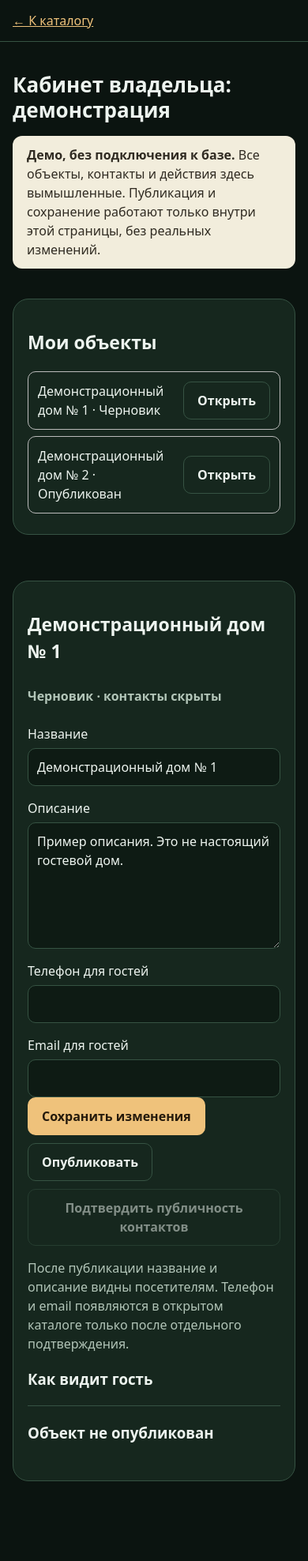
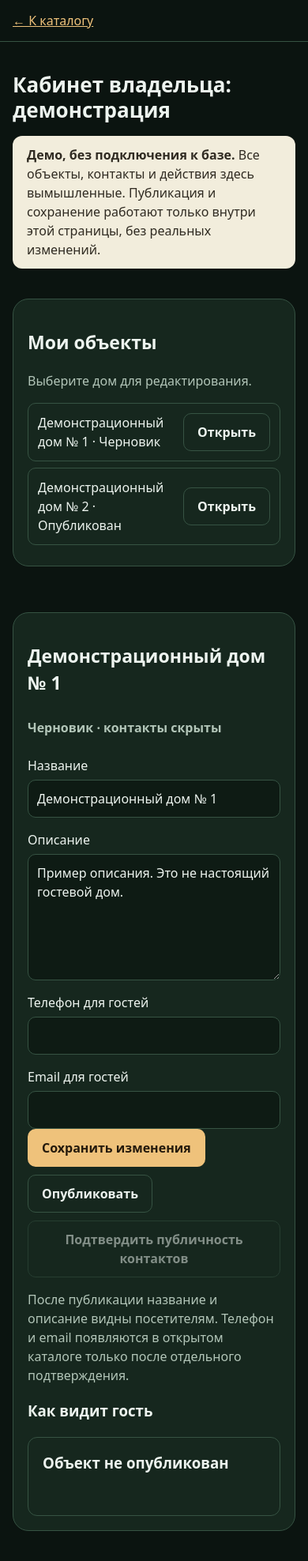
Before and after one commit to Yumis84/guest-house-map, a website: page owner-demo.html in a window 390 px wide. Shown: the top 1976 px of the page at 79% size. Before the commit the page ends 1943 px from the top, so only its background shows below. Drawn offline with Linux system fonts and the light colour scheme.

Commit message:
Polish owner visual demo guest preview and responsive layout

```diff
--- a/owner-demo.html
+++ b/owner-demo.html
@@ -5,9 +5,9 @@
 <style>
 .demo-banner{background:#f2eddc;color:#302b22;padding:12px 18px;border-radius:12px;margin-bottom:18px}
 .demo-layout{display:grid;grid-template-columns:minmax(230px,1fr) minmax(290px,2fr);gap:18px}
-.demo-property{display:flex;align-items:center;justify-content:space-between;gap:12px;border:1px solid #bbb;border-radius:10px;padding:12px;margin:8px 0}
+.demo-property{display:flex;align-items:center;justify-content:space-between;gap:12px;border:1px solid var(--line);border-radius:10px;padding:12px;margin:8px 0}
 .demo-property button{white-space:nowrap}
-.demo-status{padding:8px 0;font-weight:600}
+.demo-status{padding:8px 0;font-weight:600}.demo-guest{border:1px solid var(--line);border-radius:12px;padding:18px;min-height:100px;overflow-wrap:anywhere}.demo-guest h3{margin-top:0}
 .demo-actions{display:flex;flex-wrap:wrap;gap:10px}
 @media(max-width:720px){.demo-layout{grid-template-columns:1fr}}
 </style></head><body>
@@ -15,7 +15,7 @@
 <main><h1>Кабинет владельца: демонстрация</h1>
 <p class="demo-banner"><strong>Демо, без подключения к базе.</strong> Все объекты, контакты и действия здесь вымышленные. Публикация и сохранение работают только внутри этой страницы, без реальных изменений.</p>
 <div class="demo-layout">
-<section class="panel"><h2>Мои объекты</h2><div id="demoProperties"></div></section>
+<section class="panel"><h2>Мои объекты</h2><p class="muted">Выберите дом для редактирования.</p><div id="demoProperties"></div></section>
 <section class="panel"><h2 id="demoTitle">Объект</h2><p id="demoStatus" class="demo-status" role="status" aria-live="polite"></p>
 <form id="demoForm">
 <label for="demoName">Название</label><input id="demoName" required maxlength="160">
@@ -25,6 +25,6 @@
 <div class="demo-actions"><button type="submit">Сохранить изменения</button><button type="button" id="demoPublish" class="secondary">Опубликовать</button><button type="button" id="demoConfirm" class="secondary">Подтвердить публичность контактов</button></div>
 </form>
 <p class="muted">После публикации название и описание видны посетителям. Телефон и email появляются в открытом каталоге только после отдельного подтверждения.</p>
-<h3>Как видит гость</h3><div id="demoGuest" class="property"></div>
+<h3>Как видит гость</h3><div id="demoGuest" class="demo-guest"></div>
 </section></div>
 </main><script type="module" src="./owner-demo.js"></script></body></html>
```
